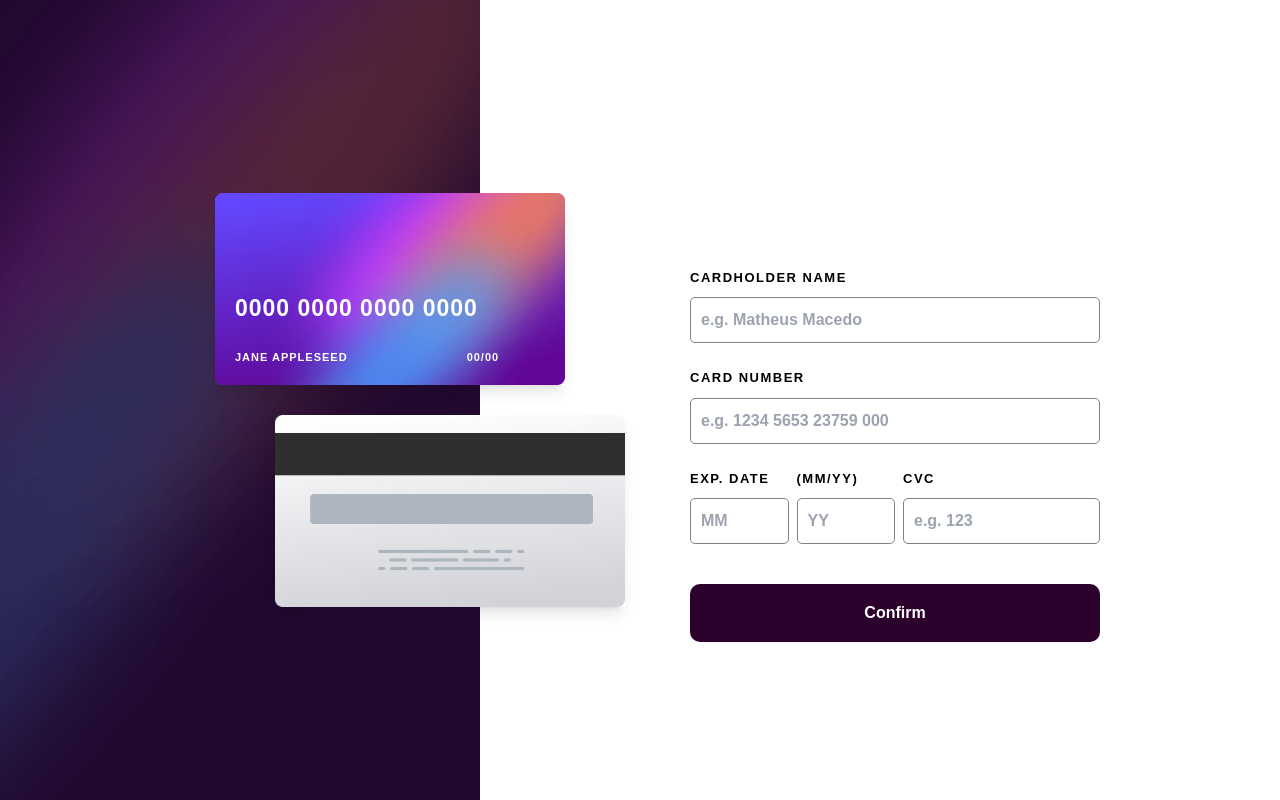
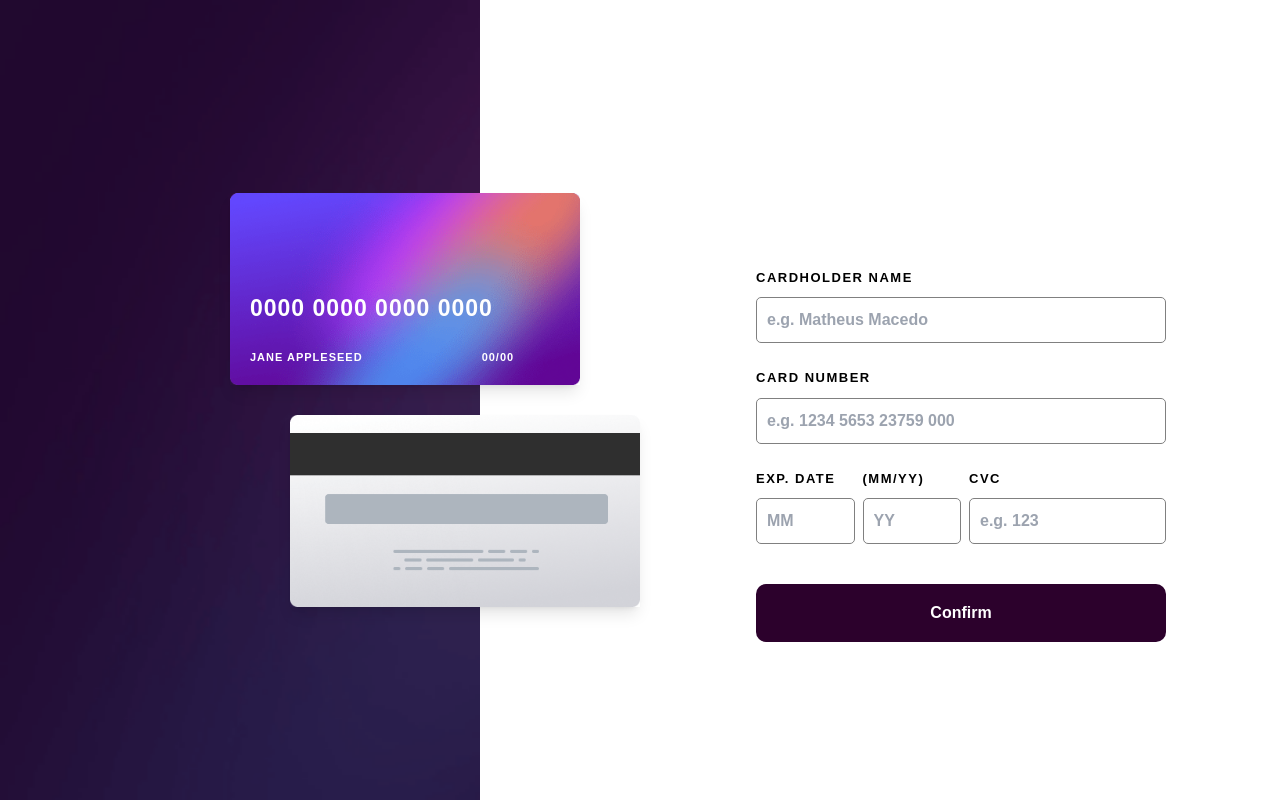
Before and after one commit to mattzu22/interactive-card-details-form-main, a React (Vite) app: page / in a window 1280 px wide. Built offline with nearby package versions, Linux system fonts and the light colour scheme.

Commit message:
responsive test tailwind

```diff
--- a/src/App.jsx
+++ b/src/App.jsx
@@ -3,7 +3,7 @@ import { Form } from "./component/Form";
 
 function App() {
   return (
-    <main className="md:flex md:gap-[30px]">
+    <main className="md:flex gap-[20%]">
      <Cartoes />
      <Form />
     </main>
--- a/src/component/Cartoes/index.jsx
+++ b/src/component/Cartoes/index.jsx
@@ -3,17 +3,17 @@ import Backcard from "../../images/bg-card-back.png";
 
 export const Cartoes = () => {
   return (
-    <div className="bg-desktop bg-cover bg-no-repeat md:min-h-screen  md:bg-desktop md:w-[480px]">
-      <div className="flex flex-col max-w-[350px] m-auto relative bottom-[-50px] md:margin-0 md:bottom-0 md:min-h-screen md:justify-center md:left-[150px] md:gap-[30px]">
+    <div className="bg-mobile bg-cover bg-no-repeat md:min-h-screen md:w-[480px]">
+      <div className="flex flex-col max-w-[350px] m-auto relative bottom-[-50px] md:margin-0 md:bottom-0 md:min-h-screen md:justify-center md:gap-[30px] md:max-w-[100%] md:left-[100px]">
         <img
-          className="w-[300px] self-end relative bottom-[-70px] shadow-lg md:bottom-0 md:full md:order-[1] md:left-[60px]"
+          className="w-[300px] self-end relative bottom-[-70px] shadow-lg md:bottom-0 md:w-[350px] md:order-[1] md:left-[60px]"
           src={Backcard}
           alt="cartão"
         />
 
         <div className="z-10 relative self-start md:self-end">
           <img className="
-            w-[300px] shadow-lg md:full"
+            w-[300px] shadow-lg md:w-[350px]"
             src={Frontcartao}
             alt="cartão"
           />
--- a/src/component/Form/index.jsx
+++ b/src/component/Form/index.jsx
@@ -4,7 +4,7 @@ export const Form = () => {
       <form
         action="submit"
         method="get"
-        className="flex flex-col items-center justify-center pt-[130px] gap-[25px] p-[20px] uppercase max-w-[450px] m-auto"
+        className="flex flex-col items-center justify-center pt-[130px] gap-[25px] p-[20px] uppercase max-w-[450px] m-auto md:m-0"
       >
         <div className="full">
           <p className="name-input">cardholder name</p>
@@ -30,7 +30,7 @@ export const Form = () => {
 
         <div className="full flex gap-[8px]">
           <div className="w-[25%]">
-            <p className="name-input">exp. date</p>
+            <p className="name-input font-primary">exp. date</p>
             <input
               className="input"
               type="text"
--- a/styles/global.css
+++ b/styles/global.css
@@ -13,10 +13,8 @@
   }
 
   body{
-    font-family: 'Space Grotesk', sans-serif;
-    font-weight: 600;
-    //background: url(/src/images/bg-main-desktop.png) left no-repeat;
-    //background-size: contain;
+    @apply font-primary;
+    @apply font-[600];
   }
 
   .input{
--- a/tailwind.config.cjs
+++ b/tailwind.config.cjs
@@ -12,8 +12,8 @@ module.exports = {
         mobile: "url('/src/images/bg-main-mobile.png')",
         desktop: "url('/src/images/bg-main-desktop.png')"
       },
-      screens:{
-
+      fontFamily:{
+        primary: 'Space Grotesk, sans-serif'
       }
     },
   },
```
